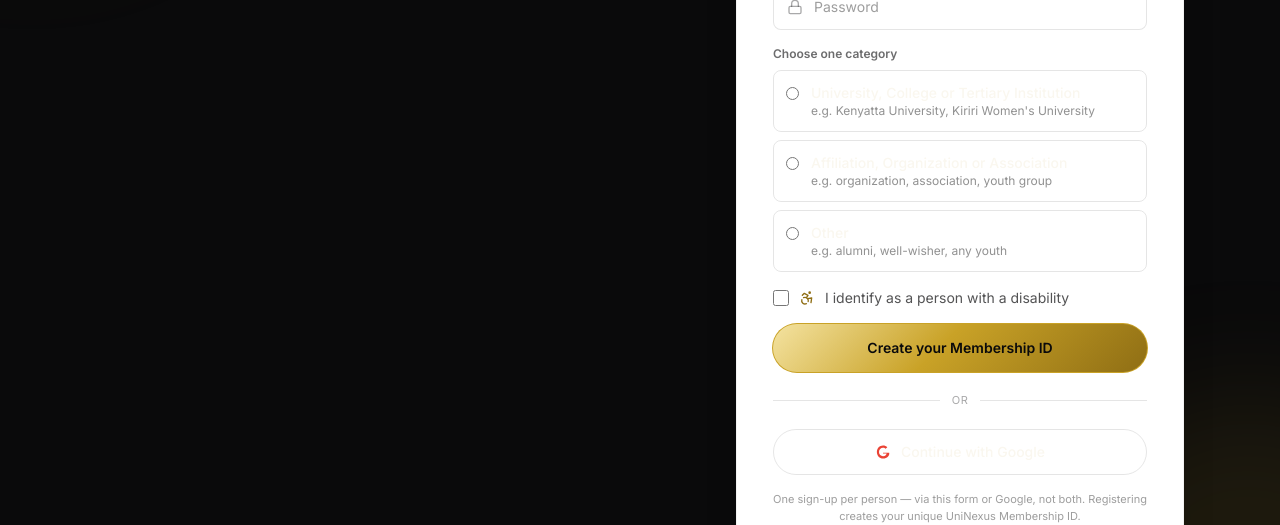
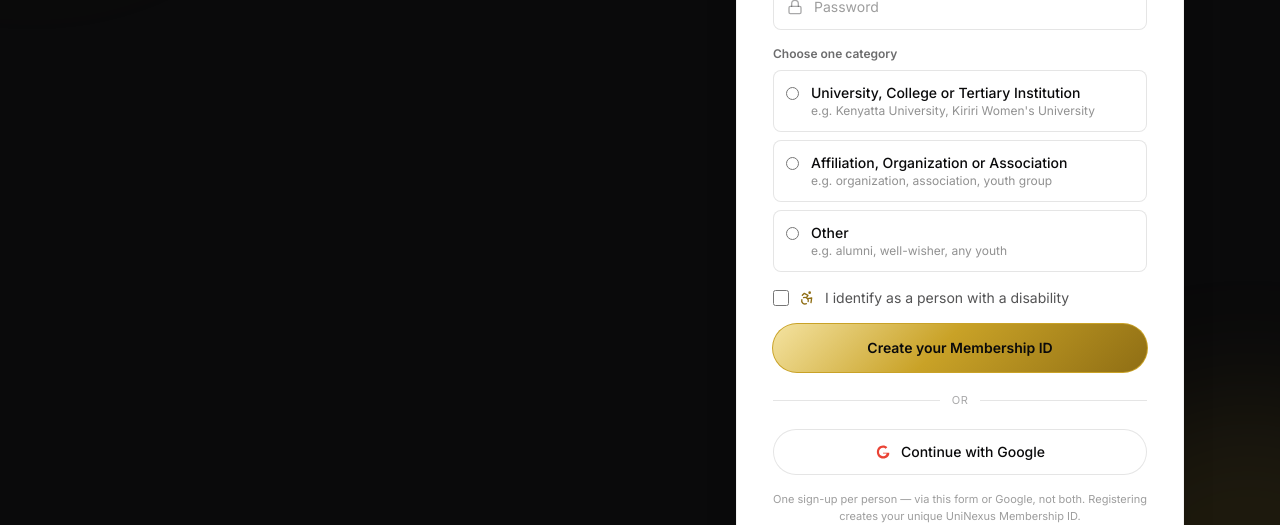
Before and after one commit to Ceo-Onsarigo2030/IUNP-2030, a Next.js app: page /auth in a window 1280 px wide. Shown: the part 423-948 px from the top of the page. Built offline with nearby package versions, Linux system fonts and the light colour scheme; no server answers; the database is empty.

Commit message:
Add files via upload

```diff
--- a/app/auth/page.tsx
+++ b/app/auth/page.tsx
@@ -174,7 +174,7 @@ function AuthPageContent() {
                     <label
                       key={c.value}
                       className={cn(
-                        "flex items-start gap-3 rounded-lg border p-3 cursor-pointer transition-colors",
+                        "flex items-start gap-3 rounded-lg border bg-white p-3 cursor-pointer transition-colors",
                         signupForm.category === c.value ? "border-gold bg-gold/5" : "border-black/10 hover:border-black/20"
                       )}
                     >
@@ -186,7 +186,7 @@ function AuthPageContent() {
                         onChange={() => setSignupForm((f) => ({ ...f, category: c.value }))}
                       />
                       <span>
-                        <span className="block text-sm font-medium">{c.label}</span>
+                        <span className="block text-sm font-medium text-ink">{c.label}</span>
                         <span className="block text-xs text-ink/45">{c.hint}</span>
                       </span>
                     </label>
@@ -215,7 +215,7 @@ function AuthPageContent() {
               </button>
 
               <Divider />
-              <button type="button" onClick={handleGoogle} className="w-full flex items-center justify-center gap-2.5 rounded-full border border-black/10 py-3 text-sm font-medium hover:bg-black/[0.03] transition-colors">
+              <button type="button" onClick={handleGoogle} className="w-full flex items-center justify-center gap-2.5 rounded-full border border-black/10 bg-white text-ink py-3 text-sm font-medium hover:bg-black/[0.03] transition-colors">
                 <GoogleIcon className="size-4" /> Continue with Google
               </button>
               <p className="text-[11px] text-ink/40 text-center leading-relaxed">
@@ -238,7 +238,7 @@ function AuthPageContent() {
                 {loading ? <Loader2 className="size-4 animate-spin" /> : "Log in"}
               </button>
               <Divider />
-              <button type="button" onClick={handleGoogle} className="w-full flex items-center justify-center gap-2.5 rounded-full border border-black/10 py-3 text-sm font-medium hover:bg-black/[0.03] transition-colors">
+              <button type="button" onClick={handleGoogle} className="w-full flex items-center justify-center gap-2.5 rounded-full border border-black/10 bg-white text-ink py-3 text-sm font-medium hover:bg-black/[0.03] transition-colors">
                 <GoogleIcon className="size-4" /> Continue with Google
               </button>
               <p className="text-[11px] text-ink/40 text-center">
--- a/app/layout.tsx
+++ b/app/layout.tsx
@@ -20,6 +20,7 @@ const sans = Inter({
 });
 
 export const metadata: Metadata = {
+  colorScheme: "light",
   title: {
     default: "UniNexus Connect | Bridging Campus. Building Futures.",
     template: "%s | UniNexus Connect",
```
